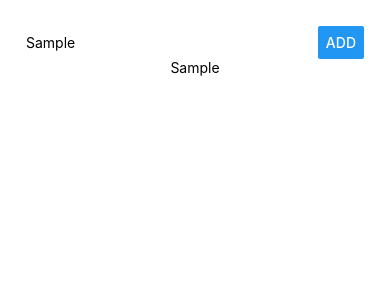
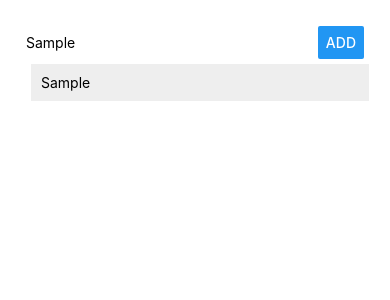
Before and after one commit to tienpham94/rn-places, a React Native app: screen / in a window 390 px wide. Both pictures are taken after typing "Sample" into the empty fields and a click on the button "ADD". Shown: the top 300 px of the page. Built offline with nearby package versions, Linux system fonts and the light colour scheme.

Commit message:
Custom component

```diff
--- a/App.js
+++ b/App.js
@@ -1,5 +1,7 @@
 import React from "react";
 import { StyleSheet, Text, View, TextInput, Button } from "react-native";
+
+import ListItem from "./src/components/ListItem/ListItem";
 
 export default class App extends React.Component {
   state = {
@@ -17,16 +19,17 @@ export default class App extends React.Component {
     if (this.state.placeName.trim() === "") {
       return;
     }
-    this.setState(s => ({ places: [s.places, s.placeName] }));
+    this.setState(s => ({ places: [...s.places, s.placeName] }));
   };
 
   render() {
-    const placesOutput = this.state.places.map(p => <Text key={p}>{p}</Text>);
+    const placesOutput = this.state.places.map(p => (
+      <ListItem key={p} placeName={p} />
+    ));
     return (
       <View style={styles.container}>
         <View style={styles.inputContainter}>
           <TextInput
-            // style={{ width: 300 }}
             placeholder="Awesome place"
             value={this.state.placeName}
             onChangeText={this.placeNameChangeHandler}
@@ -38,7 +41,7 @@ export default class App extends React.Component {
             onPress={this.placeSubmitHandler}
           />
         </View>
-        <View>{placesOutput}</View>
+        <View style={styles.listContainer}>{placesOutput}</View>
         <View />
       </View>
     );
@@ -65,5 +68,8 @@ const styles = StyleSheet.create({
   },
   placeButton: {
     width: "70%"
+  },
+  listContainer: {
+    width: "100%"
   }
 });
--- /dev/null
+++ b/src/components/ListItem/ListItem.js
@@ -0,0 +1,19 @@
+import React from "react";
+import { View, Text, StyleSheet } from "react-native";
+
+const ListItem = ({ placeName }) => (
+  <View style={styles.listItem}>
+    <Text>{placeName}</Text>
+  </View>
+);
+
+const styles = StyleSheet.create({
+  listItem: {
+    width: "100%",
+    padding: 10,
+    margin: 5,
+    backgroundColor: "#eee"
+  }
+});
+
+export default ListItem;
```
